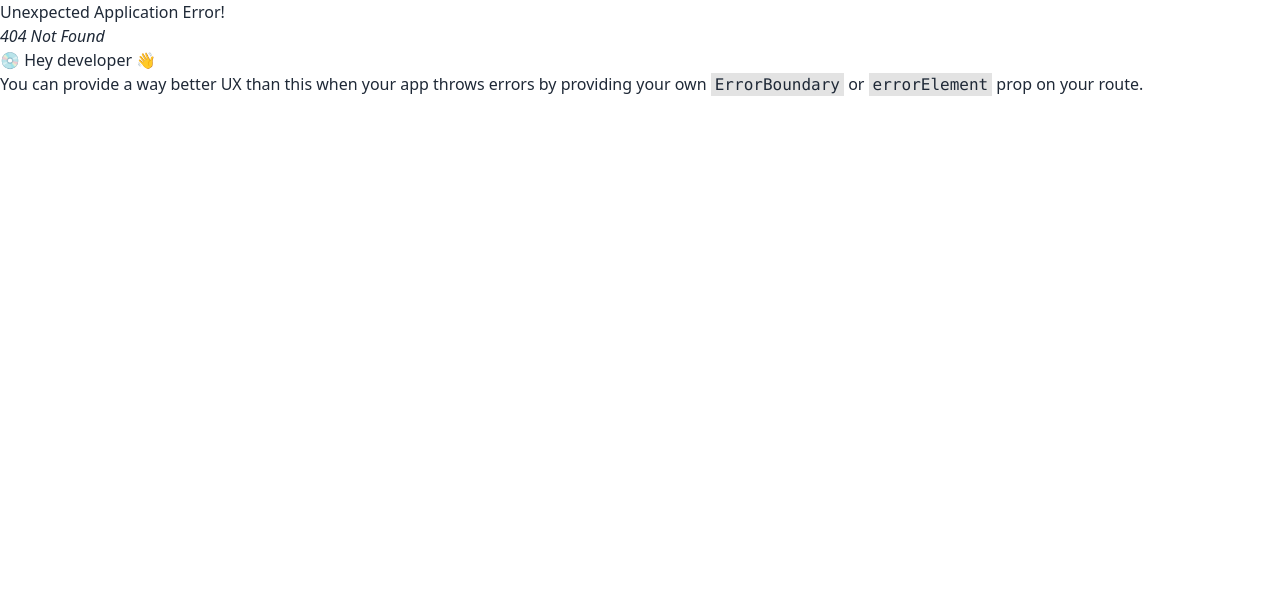
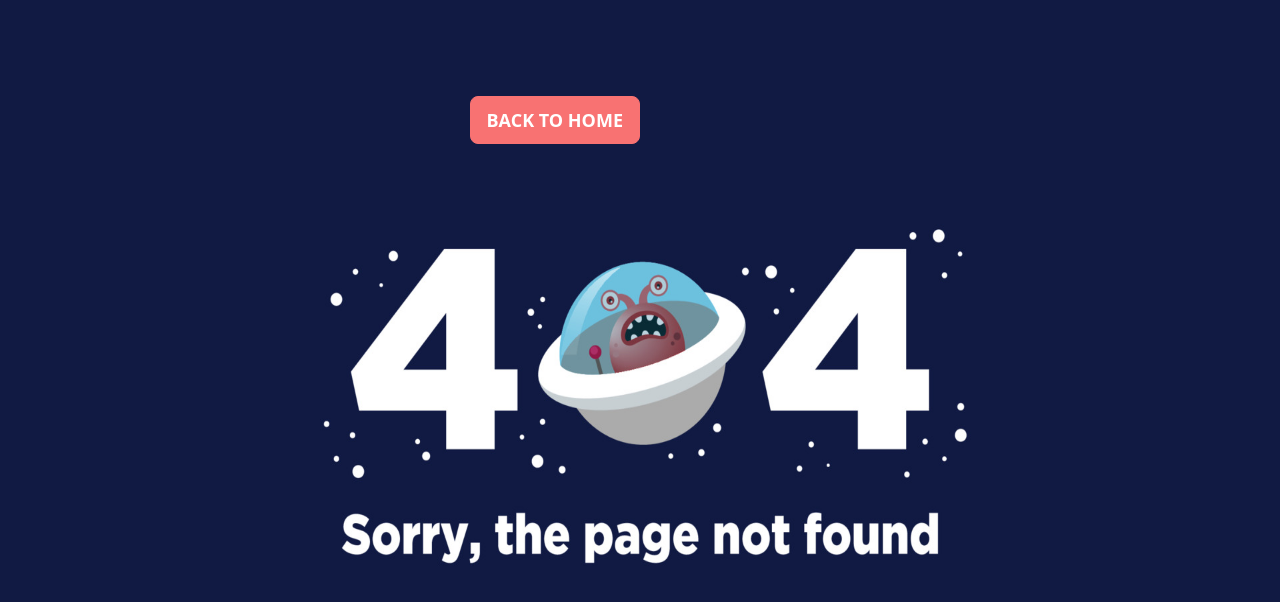
Before and after one commit to Sakib56/car-zone-client-side, a React (Vite) app: page /blog in a window 1280 px wide. Before the commit this address had no page. Shown: the top 602 px of the page. Built offline with nearby package versions, Linux system fonts and the light colour scheme.

Commit message:
error page added

```diff
--- /dev/null
+++ b/src/Pages/ErrorPage/ErrorPage.jsx
@@ -0,0 +1,14 @@
+import React from 'react';
+import error from '../../../public/error_page.jpg'
+import { Link } from 'react-router-dom';
+
+const ErrorPage = () => {
+    return (
+        <div className='relative'>
+            <img className='w-full h-screen' src={error} alt="" />
+            <Link to='/'><button className='btn btn-error absolute top-24 right-1/2 text-lg text-white'>Back to home</button></Link>
+        </div>
+    );
+};
+
+export default ErrorPage;
--- a/src/routes/routes.jsx
+++ b/src/routes/routes.jsx
@@ -4,6 +4,7 @@ import {
 } from "react-router-dom";
 import Home from "../Pages/Home/Home";
 import Main from "../Layout/Main";
+import ErrorPage from "../Pages/ErrorPage/ErrorPage";
 
 const router = createBrowserRouter([
     {
@@ -16,6 +17,10 @@ const router = createBrowserRouter([
             }
         ]
     },
+    {
+        path:"*",
+        element:<ErrorPage></ErrorPage>
+    }
 ]);
 
 export default router;
```
Also changed, not shown: public/error_page.jpg (added).
